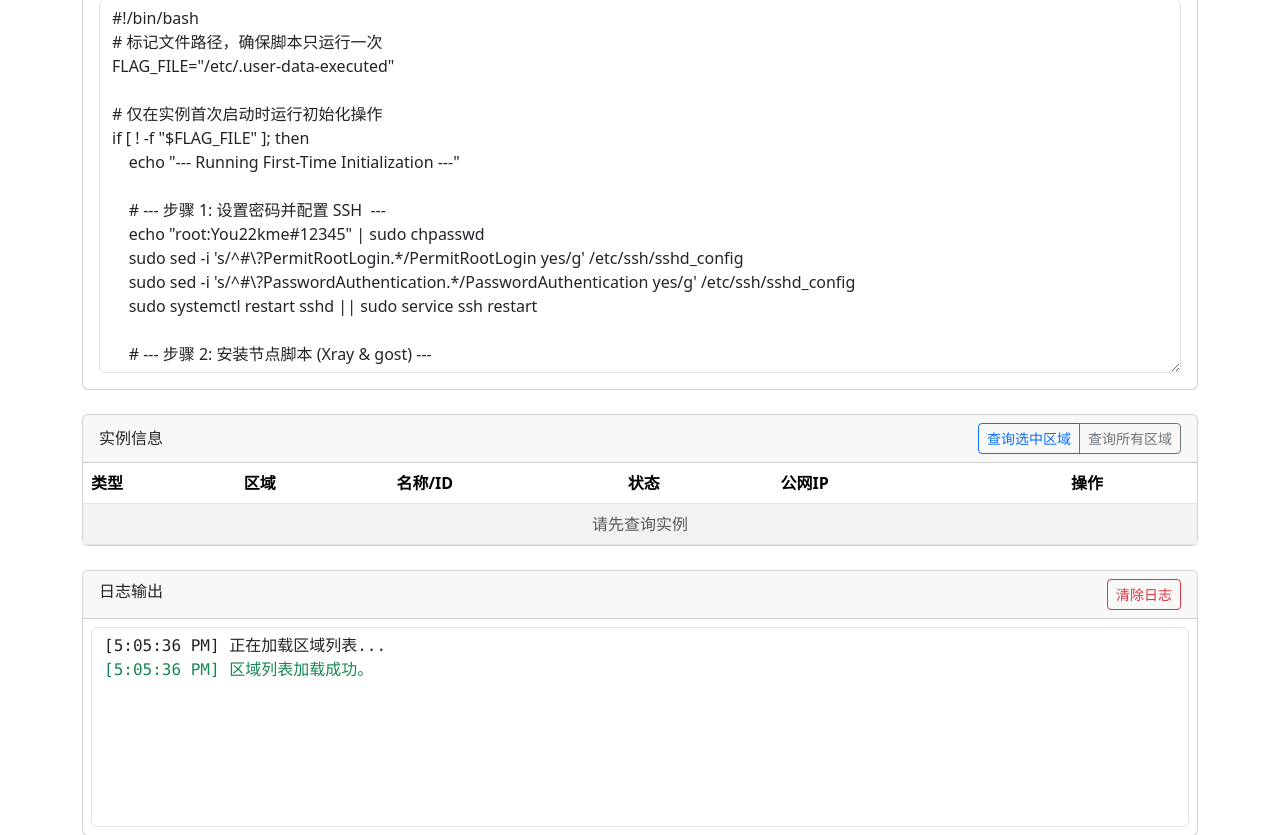
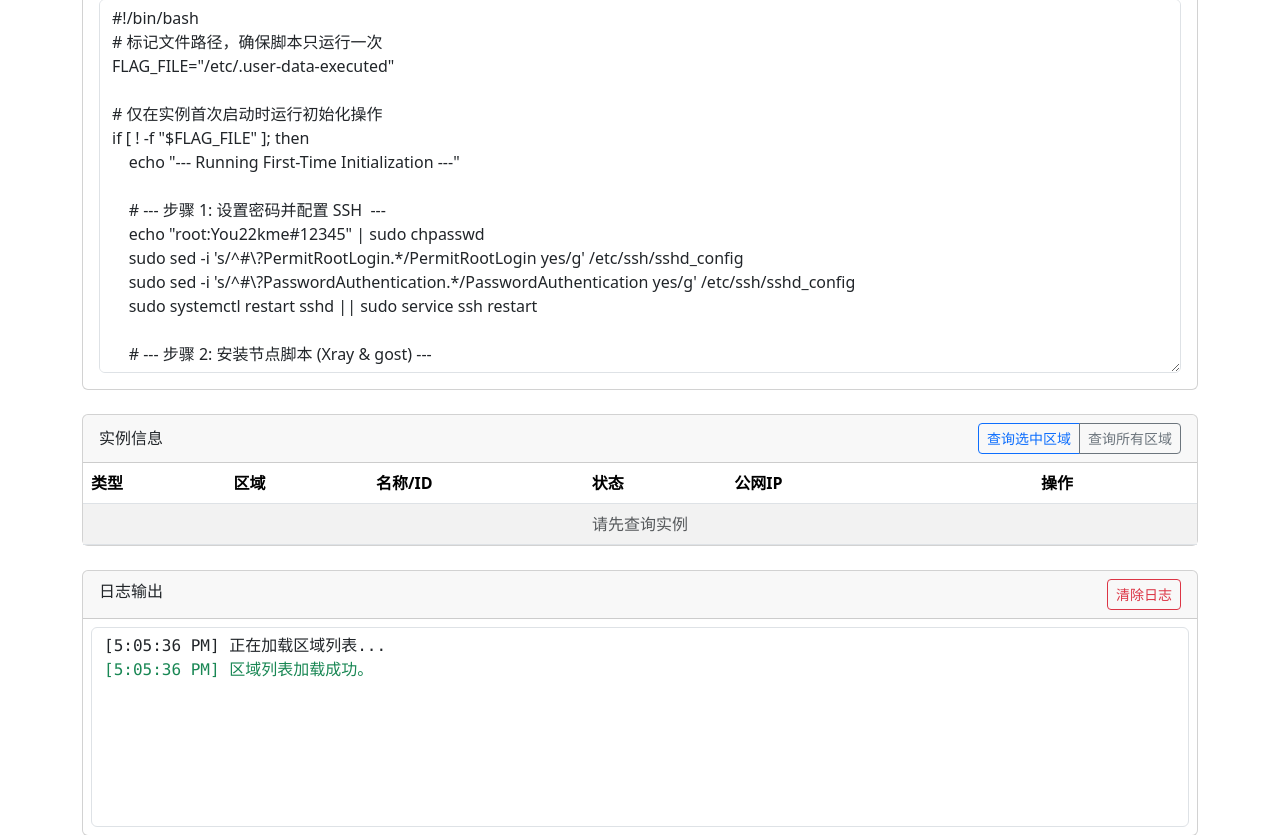
Before and after one commit to SIJULY/aws, a Flask app: page / in a window 1280 px wide. Shown: the part 535-1370 px from the top of the page. Run offline with Flask 3, Linux system fonts and the light colour scheme; the visitor is signed in with stand-in values (Sample User, id 1); data that the repository does not hold is empty.

Commit message:
Update index.html

```diff
--- a/templates/index.html
+++ b/templates/index.html
@@ -90,7 +90,7 @@ fi
                                 <th>名称/ID</th>
                                 <th>状态</th>
                                 <th>公网IP</th>
-                                <th class="text-center" style="width: 220px;">操作</th>
+                                <th class="text-center" style="width: 280px;">操作</th>
                             </tr>
                         </thead>
                         <tbody id="instanceList">
```
